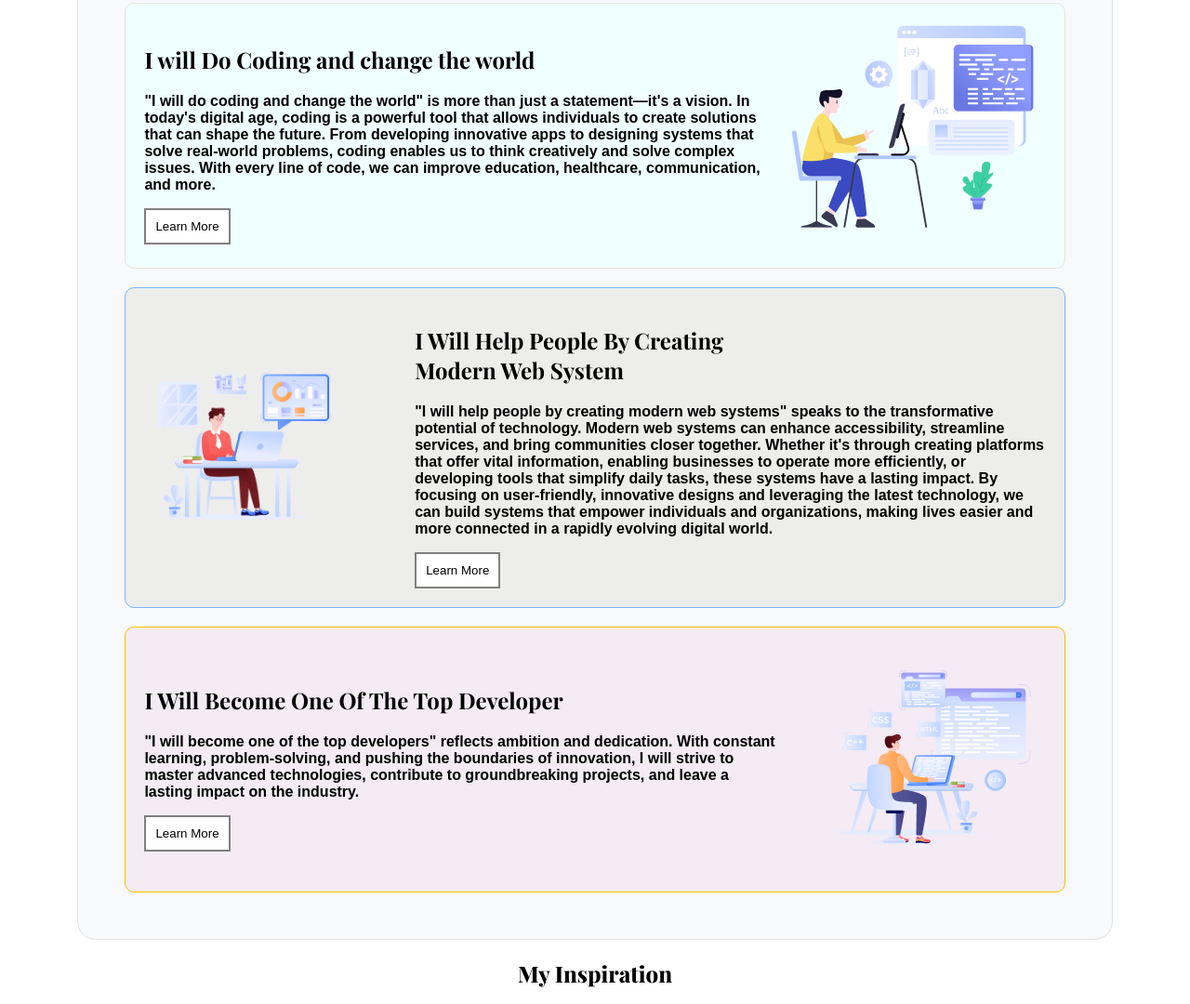
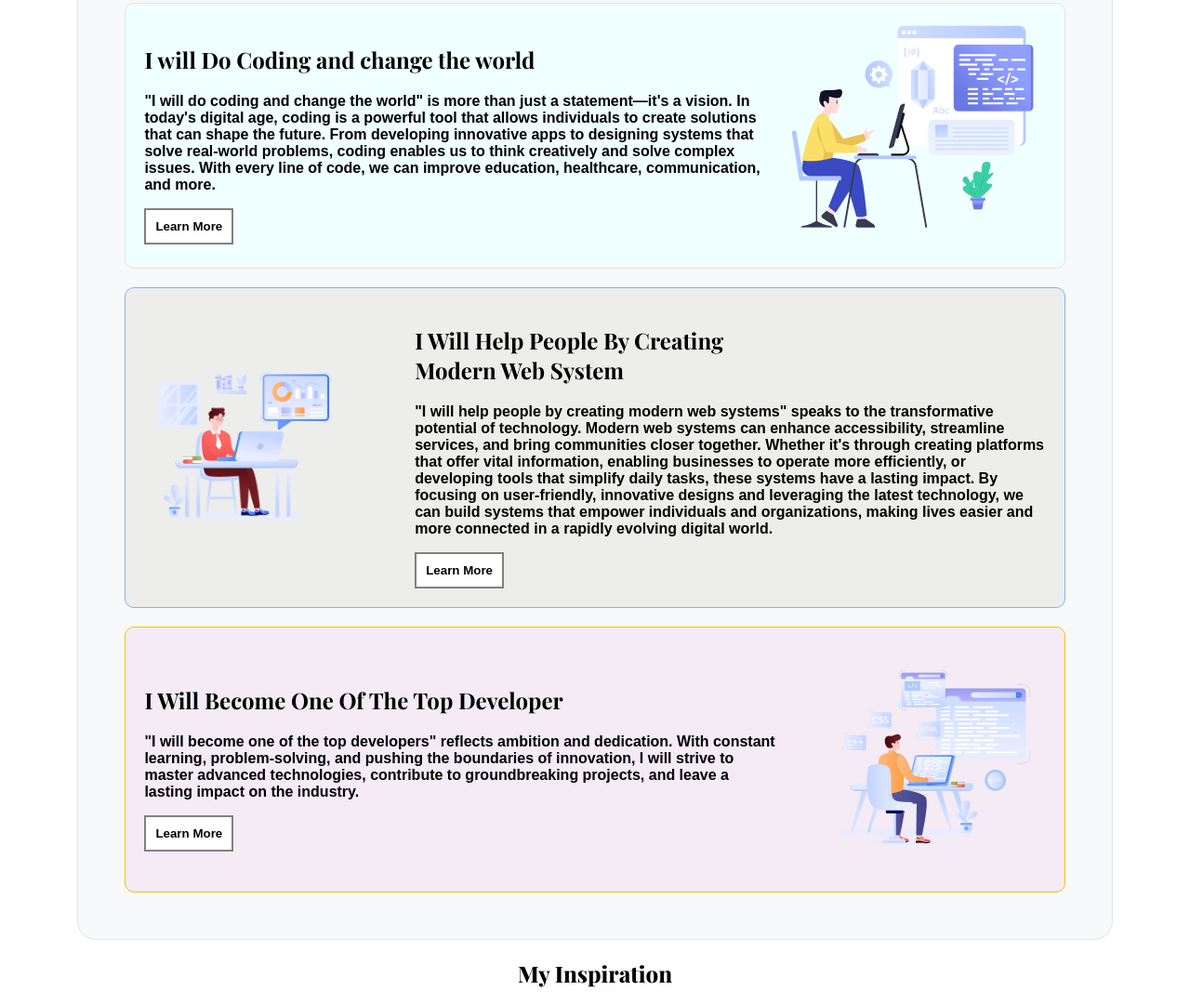
Before and after one commit to RonySorkerr/B10A1-Repo, a plain HTML site: page index.html in a window 1280 px wide. Shown: the part 953-2033 px from the top of the page at 93% size. Drawn offline with nearby package versions, Linux system fonts and the light colour scheme; a web font is replaced by a local one.

Commit message:
button changed

```diff
--- a/index.html
+++ b/index.html
@@ -40,7 +40,7 @@
             <div class="carddes1">
                 <h1 class="mainfont">I will Do Coding and change the world</h1>
                 <p class="scndfont">"I will do coding and change the world" is more than just a statement—it's a vision. In today's digital age, coding is a powerful tool that allows individuals to create solutions that can shape the future. From developing innovative apps to designing systems that solve real-world problems, coding enables us to think creatively and solve complex issues. With every line of code, we can improve education, healthcare, communication, and more. </p>
-                <button class="crdBtn">Learn More</button>
+                <button class="crdBtn scndfont">Learn More</button>
             </div>
             <div class="">
                 <img src="assets/Layer_1.png" alt="">
@@ -53,14 +53,14 @@
             <div class="carddes1">
                 <h1 class="mainfont">I Will Help People By Creating <br> Modern Web System</h1>
                 <p class="scndfont">"I will help people by creating modern web systems" speaks to the transformative potential of technology. Modern web systems can enhance accessibility, streamline services, and bring communities closer together. Whether it's through creating platforms that offer vital information, enabling businesses to operate more efficiently, or developing tools that simplify daily tasks, these systems have a lasting impact. By focusing on user-friendly, innovative designs and leveraging the latest technology, we can build systems that empower individuals and organizations, making lives easier and more connected in a rapidly evolving digital world.</p>
-                <button class="crdBtn">Learn More</button>
+                <button class="crdBtn scndfont">Learn More</button>
             </div>
         </div>
         <div class="cards" style="background-color: rgba(226, 162, 210, 0.164); padding: 20px; border-radius: 10px; border: 1px solid rgb(250, 192, 1); margin-top: 20px;">
             <div class="carddes1">
                 <h1 class="mainfont">I Will Become One Of The Top Developer</h1>
                 <p class="scndfont">"I will become one of the top developers" reflects ambition and dedication. With constant learning, problem-solving, and pushing the boundaries of innovation, I will strive to master advanced technologies, contribute to groundbreaking projects, and leave a lasting impact on the industry.</p>
-                <button class="crdBtn">Learn More</button>
+                <button class="crdBtn scndfont">Learn More</button>
             </div>
             <div class="">
                 <img src="assets/Group 4.png" alt="">
```
